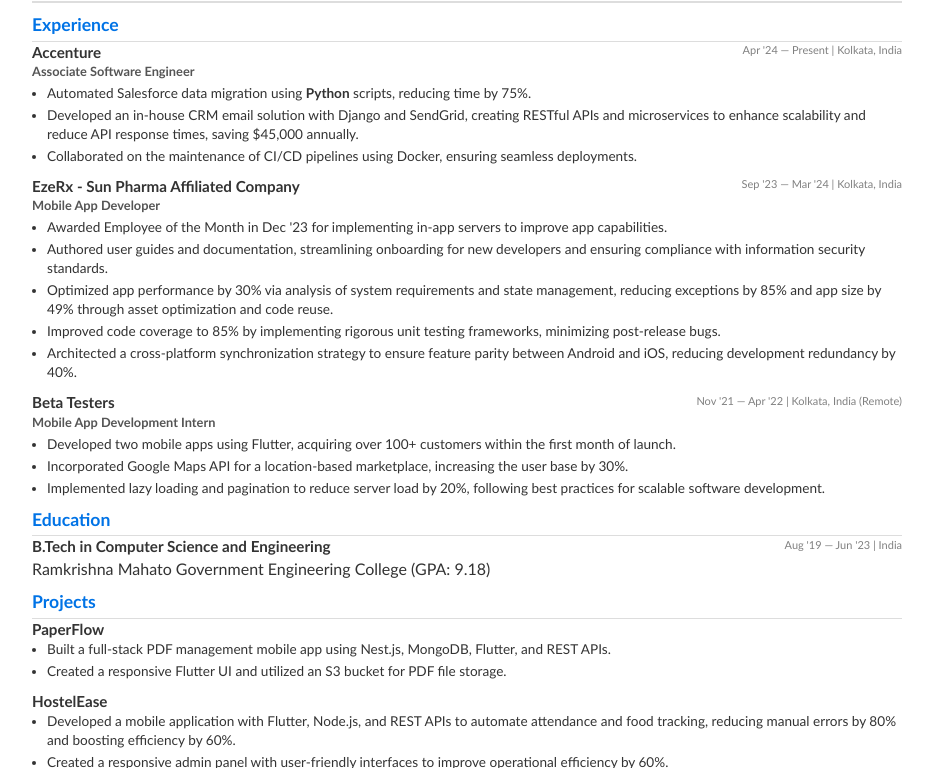
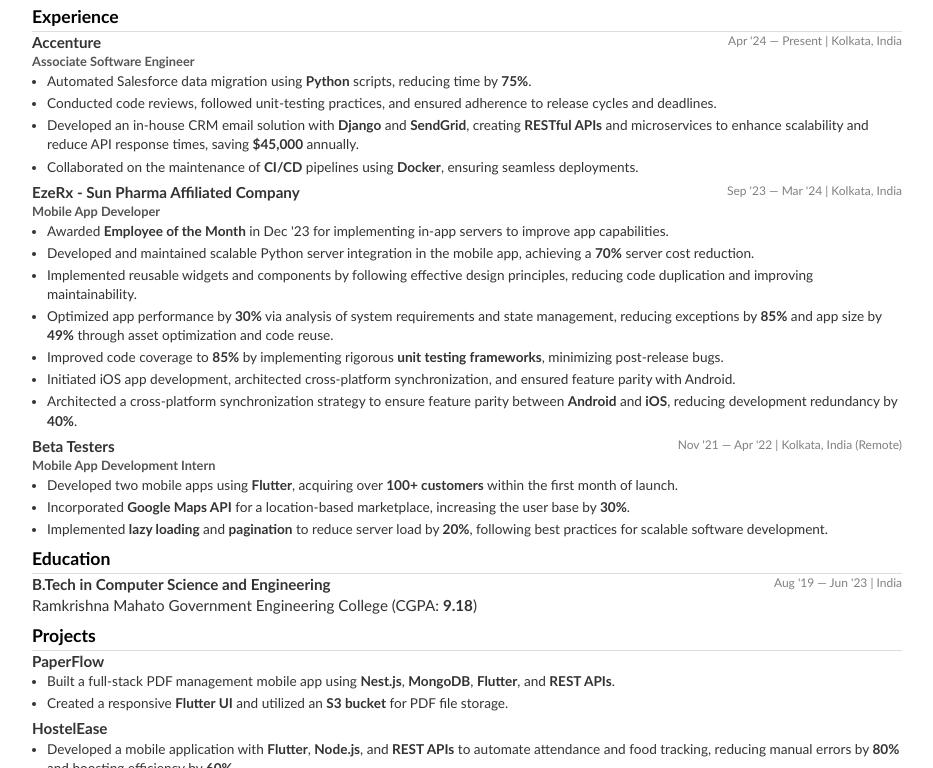
Before and after one commit to AD17YAKR/my_resume, a website: page index.html in a window 1280 px wide. Shown: the part 77-845 px from the top of the page, without its empty margins (173-1106 px from the left). Drawn offline with Linux system fonts and the light colour scheme.

Commit message:
Updated font and style

```diff
--- a/index.html
+++ b/index.html
@@ -13,9 +13,9 @@
         <header>
             <h1>Aditya Kumar Singh</h1>
             <p class="contact">
-                <span>+916290949425</span> |
-                <span>adityasingh.110601@gmail.com</span> |
-                <span>India</span> |
+                <span><a href="tel:+916290949425">+916290949425</a></span> |
+                <span><a href="mailto:adityasingh.110601@gmail.com">adityasingh.110601@gmail.com</a></span> |
+                <span>Kolkata, India</span> |
                 <a href="https://www.linkedin.com/in/ad17yakr">LinkedIn</a> |
                 <a href="https://github.com/AD17YAKR/">GitHub</a> |
                 <a href="https://leetcode.com/u/AD17YAKR/">Leetcode</a>
@@ -31,12 +31,17 @@
                 </div>
                 <h4>Associate Software Engineer</h4>
                 <ul>
-                    <li>Automated Salesforce data migration using <b>Python</b> scripts, reducing time by 75%.</li>
-                    <li>Developed an in-house CRM email solution with Django and SendGrid, creating RESTful APIs and
-                        microservices to enhance scalability and reduce API response times, saving $45,000 annually.
+                    <li>Automated Salesforce data migration using <b>Python</b> scripts, reducing time by <b>75%</b>.
                     </li>
-                    <li>Collaborated on the maintenance of CI/CD pipelines using Docker, ensuring seamless deployments.
+                    <li>Conducted code reviews, followed unit-testing practices, and ensured adherence to release cycles
+                        and deadlines.</li>
+                    <li>Developed an in-house CRM email solution with <b>Django</b> and <b>SendGrid</b>, creating
+                        <b>RESTful APIs</b> and
+                        microservices to enhance scalability and reduce API response times, saving <b>$45,000</b>
+                        annually.
                     </li>
+                    <li>Collaborated on the maintenance of <b>CI/CD</b> pipelines using <b>Docker</b>, ensuring seamless
+                        deployments.</li>
                 </ul>
             </div>
 
@@ -47,19 +52,31 @@
                 </div>
                 <h4>Mobile App Developer</h4>
                 <ul>
-                    <li>Awarded Employee of the Month in Dec '23 for implementing in-app servers to improve app
+                    <li>Awarded <b>Employee of the Month</b> in Dec '23 for implementing in-app servers to improve app
                         capabilities.</li>
-                    <li>Authored user guides and documentation, streamlining onboarding for new developers and ensuring
-                        compliance with information security standards.</li>
-                    <li>Optimized app performance by 30% via analysis of system requirements and state management,
-                        reducing exceptions by 85% and app size by 49% through asset optimization and code reuse.</li>
-                    <li>Improved code coverage to 85% by implementing rigorous unit testing frameworks, minimizing
+                    <li>Developed and maintained scalable Python server integration in the mobile app, achieving a
+                        <b>70%</b> server cost reduction.
+                    </li>
+                    <li>Implemented reusable widgets and components by following effective design principles, reducing
+                        code duplication and
+                        improving maintainability.</li>
+                    <li>Optimized app performance by <b>30%</b> via analysis of system requirements and state
+                        management, reducing exceptions by <b>85%</b> and app size by <b>49%</b> through asset
+                        optimization and code
+                        reuse.</li>
+                    <li>Improved code coverage to <b>85%</b> by implementing rigorous <b>unit testing frameworks</b>,
+                        minimizing
                         post-release bugs.</li>
-                    <li>Architected a cross-platform synchronization strategy to ensure feature parity between Android
-                        and iOS, reducing development redundancy by 40%.</li>
+                    <li>Initiated iOS app development, architected cross-platform synchronization, and ensured feature
+                        parity with Android.</li>
+                    <li>Architected a cross-platform synchronization strategy to ensure feature parity between
+                        <b>Android</b>
+                        and <b>iOS</b>, reducing development redundancy by <b>40%</b>.
+                    </li>
                 </ul>
             </div>
 
+            <!-- Activate When Applying for Mobile App Developer Role -->
             <div class="job">
                 <div class="experience-row">
                     <h3>Beta Testers</h3>
@@ -67,14 +84,33 @@
                 </div>
                 <h4>Mobile App Development Intern</h4>
                 <ul>
-                    <li>Developed two mobile apps using Flutter, acquiring over 100+ customers within the first month of
-                        launch.</li>
-                    <li>Incorporated Google Maps API for a location-based marketplace, increasing the user base by 30%.
-                    </li>
-                    <li>Implemented lazy loading and pagination to reduce server load by 20%, following best practices
+                    <li>Developed two mobile apps using <b>Flutter</b>, acquiring over <b>100+ customers</b> within the
+                        first month of launch.</li>
+                    <li>Incorporated <b>Google Maps API</b> for a location-based marketplace, increasing the user base
+                        by <b>30%</b>.</li>
+                    <li>Implemented <b>lazy loading</b> and <b>pagination</b> to reduce server load by <b>20%</b>,
+                        following best practices
                         for scalable software development.</li>
                 </ul>
             </div>
+            <!-- Activate When Applying for Backend App Developer Roles -->
+            <!-- <div class="job">
+                <div class="experience-row">
+                    <h3>Locofast</h3>
+                    <span class="duration">Nov '21 — Apr '22 | Kolkata, India (Remote)</span>
+                </div>
+                <h4>Software Engineering Intern</h4>
+                <ul>
+                    <li>Designed an email authentication system for the client side, utilizing <b>AWS SES, NestJS, and
+                            Redis</b>.</li>
+                    <li>Collaborated with teams to develop new features, ensuring alignment with user requirements
+                        through effective problem
+                        solving.</li>
+                    <li>Worked on <b>debugging</b> and fixing issues in a cloud-based eCommerce supply chain system,
+                        leveraging<b> RDBMS</b> to ensure
+                        scalability and reliability.</li>
+                </ul>
+            </div> -->
         </section>
 
         <section class="education">
@@ -84,7 +120,7 @@
                     <h3>B.Tech in Computer Science and Engineering</h3>
                     <span class="duration">Aug '19 — Jun '23 | India</span>
                 </div>
-                <p class="institution">Ramkrishna Mahato Government Engineering College (GPA: 9.18)</p>
+                <p class="institution">Ramkrishna Mahato Government Engineering College (CGPA: <b>9.18</b>)</p>
             </div>
         </section>
 
@@ -94,42 +130,49 @@
             <div class="project">
                 <h3>PaperFlow</h3>
                 <ul>
-                    <li>Built a full-stack PDF management mobile app using Nest.js, MongoDB, Flutter, and REST APIs.
+                    <li>Built a full-stack PDF management mobile app using <b>Nest.js</b>, <b>MongoDB</b>,
+                        <b>Flutter</b>, and <b>REST APIs</b>.
                     </li>
-                    <li>Created a responsive Flutter UI and utilized an S3 bucket for PDF file storage.</li>
+                    <li>Created a responsive <b>Flutter UI</b> and utilized an <b>S3 bucket</b> for PDF file storage.
+                    </li>
                 </ul>
             </div>
 
             <div class="project">
                 <h3>HostelEase</h3>
                 <ul>
-                    <li>Developed a mobile application with Flutter, Node.js, and REST APIs to automate attendance and
-                        food tracking, reducing manual errors by 80% and boosting efficiency by 60%.</li>
-                    <li>Created a responsive admin panel with user-friendly interfaces to improve operational efficiency
-                        by 60%.</li>
+                    <li>Developed a mobile application with <b>Flutter</b>, <b>Node.js</b>, and <b>REST APIs</b> to
+                        automate attendance and
+                        food tracking, reducing manual errors by <b>80%</b> and boosting efficiency by <b>60%</b>.</li>
+                    <li>Created a responsive <b>admin panel</b> with user-friendly interfaces to improve operational
+                        efficiency
+                        by <b>60%</b>.</li>
                 </ul>
             </div>
-
         </section>
 
         <section class="skills">
             <h2>Skills</h2>
             <ul>
-                <li><strong>Programming Languages:</strong> C++, Java, Python</li>
-                <li><strong>Frameworks, Libraries and SDKs:</strong> Flutter, JPA, Hibernate, Spring Boot, Spring MVC,
-                    Spring Security, Android, iOS</li>
-                <li><strong>Databases:</strong> MySQL, MongoDB, PostgreSQL</li>
-                <li><strong>Coursework:</strong> Data Structures and Algorithms (DSA), DBMS, Computer Networks,
-                    Operating Systems</li>
+                <li><strong>Programming Languages:</strong> C++, Java, Python</b></li>
+                <li><strong>Frameworks, Libraries and SDKs:</strong> Flutter, JPA, Hibernate,
+                    Spring Boot,
+                    Spring MVC, Spring Security, Android, iOS</b>
+                </li>
+                <li><strong>Databases:</strong> MySQL, MongoDB, PostgreSQL</b></li>
+                <li><strong>Coursework:</strong> Data Structures and Algorithms (DSA), DBMS, Computer
+                    Networks,
+                    Operating Systems</b>
+                </li>
             </ul>
         </section>
 
         <section class="achievements">
             <h2>Achievements</h2>
             <ul>
-                <li>Ranked 91st in GeeksforGeeks Weekly Coding Contest 98</li>
-                <li>Highest Rated 1768 at LeetCode</li>
-                <li>Solved 600+ problems on platforms like LeetCode and GeeksforGeeks</li>
+                <li>Ranked <b>91st</b> in GeeksforGeeks Weekly Coding Contest 98</li>
+                <li>Highest Rated <b>1768</b> at LeetCode</li>
+                <li>Solved <b>600+</b> problems on platforms like LeetCode and GeeksforGeeks</li>
             </ul>
         </section>
     </div>
--- a/styles.css
+++ b/styles.css
@@ -17,26 +17,26 @@
   max-width: 900px;
   margin: 0px auto;
   background: #fff;
-  padding: 5px 15px;
+  padding: 2.5px 15px;
 }
 
 header {
   text-align: center;
-  padding-bottom: 15px;
-  border-bottom: 2px solid #ddd;
+  padding-bottom: 7.5px;
+  border-bottom: 1.25px solid #cac9c9;
   margin-top: 0;
 }
 
 header h1 {
-  font-size: 1.5em;
-  margin-bottom: 2px;
+  font-size: 1.75em;
+  margin-bottom: 1.5px;
   margin-top: 0;
 }
 
 .contact span,
 .contact a {
   margin: 2px;
-  font-size: 0.7em;
+  font-size: 0.95em;
   color: #555;
 }
 
@@ -46,17 +46,17 @@
 }
 
 section h2 {
-  margin-top: 10px;
+  margin-top: 7.5px;
   border-bottom: 1px solid #ddd;
-  padding-bottom: 3px;
-  color: #0073e6;
+  padding-bottom: 1.5px;
+  color: #000000;
   font-size: 1.1em;
 }
 
 .job,
 .edu,
 .project {
-  margin-bottom: 10px;
+  margin-bottom: 5px;
 }
 
 .job h3,
@@ -69,41 +69,28 @@
 .job h4 {
   font-size: 0.8em;
   color: #555;
-  margin-bottom: 3px;
+  margin-bottom: 1.5px;
 }
 
 .duration {
-  font-size: 0.6em;
+  font-size: 0.8em;
   color: #777;
-  margin-bottom: 5px;
+  margin-bottom: 2.5px;
 }
 
 ul {
   list-style-type: disc;
-  padding-left: 15px;
-  margin-bottom: 5px;
+  padding-left: 15px; /* Dont change*/
+  margin-bottom: 2.5px;
 }
 
 li {
   margin-bottom: 3px;
 }
 
-footer {
-  text-align: center;
-  margin-top: 10px;
-  padding-top: 5px;
-  border-top: 1px solid #ddd;
-}
-
-footer a {
-  text-decoration: none;
-  color: #0073e6;
-  margin: 0 3px;
-}
-
 @media (max-width: 768px) {
   .container {
-    padding: 10px;
+    padding: 5px;
   }
   header h1 {
     font-size: 1.3em;
@@ -129,10 +116,14 @@
 }
 
 .duration {
-  font-size: 11px;
+  font-size: 12px;
   color: gray;
 }
 
 ul li {
   font-size: 0.85em;
 }
+
+.institution {
+  font-size: 0.95em;
+}
```
